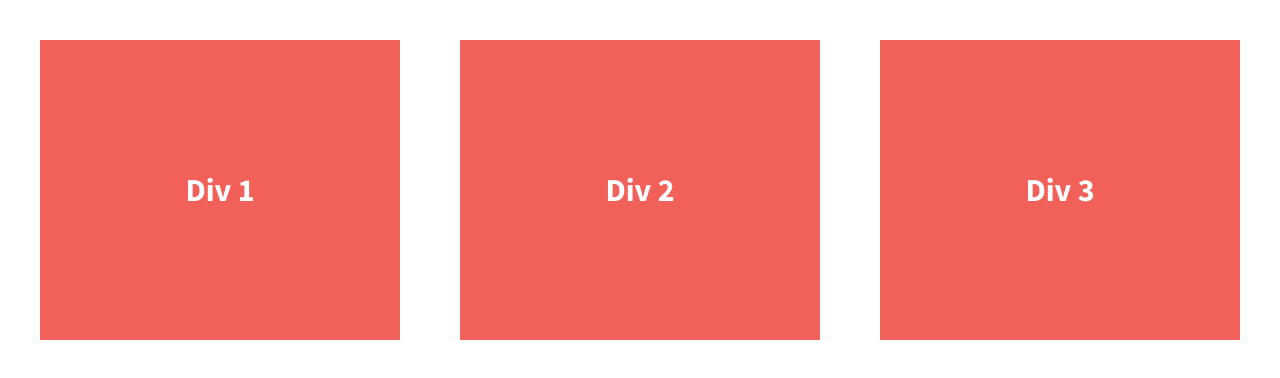
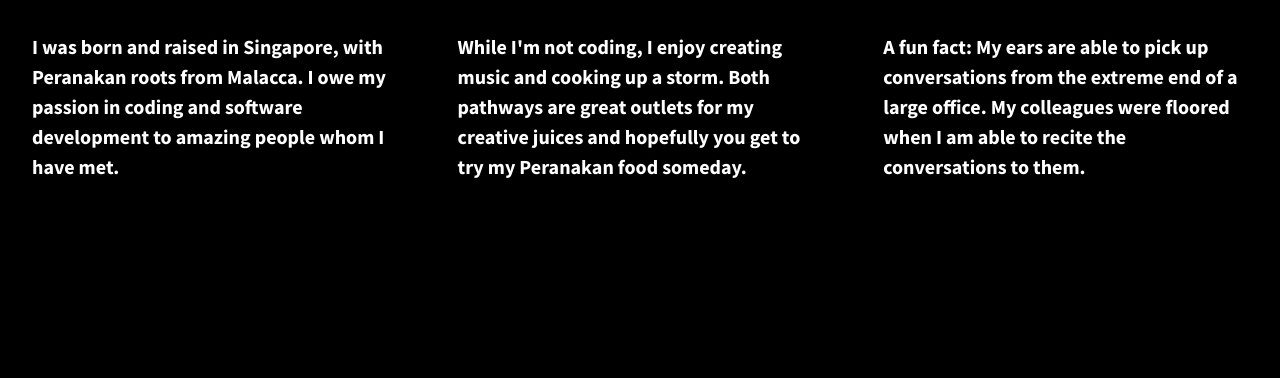
Before and after one commit to Jasmine-tmf/divs-flexbox-grids, a plain HTML site: page index.html in a window 1280 px wide. Drawn offline with nearby package versions, Linux system fonts and the light colour scheme.

Commit message:
Flexbox in the context of a real website peranakan

```diff
--- a/css/main.css
+++ b/css/main.css
@@ -97,38 +97,44 @@ textarea {
 
 
 html {
-  background-color: #fff;
+  background-color: #000000;
   height: 100%;
+  width: 100%;
 }
 
 body {
   font-family: 'Source Sans Pro', sans-serif;
+  font-weight: 700;
   padding: 2em;
-  font-size: 1.25em;
+  color: #000000;
   height: 100%;
 }
 
 .wrapper {
   /*add display:flex and set justify-content to space-between*/
-  font-weight: 700;
   display: flex;
+  flex-flow: row wrap;
   justify-content: space-between;
+  align-items: center;
 }
 
 .div-1, .div-2, .div-3 {
   /*give the divs a width of 30%, add display:flex, set justify-content and align-items to center*/
   color: #fff;
   line-height: 1.5em;
-  font-size: 1.6em;
-  background-color: #f16059;
-  height: 300px;
+  font-size: 1.25em;
+  background-color: #000000;
+  height: auto;
   display: flex;
   width: 30%;
   justify-content: center;
   align-items: center;
 }
 
-
+.wrapper span {
+  font-family: 'Lora', sans-serif;
+  font-size: 1.3em;
+}
 
 
 /* ==========================================================================
@@ -210,6 +216,19 @@ body {
    These examples override the primary ('mobile first') styles.
    Modify as content requires.
    ========================================================================== */
+
+media all and (min-width: 1200px) {
+       .div-1, .div-2, .div-3 {
+         flex-basis: 30%;
+       }
+
+.div-1, .div-2 {
+         border-right-style: solid;
+         border-right-width: thin;
+         border-right-color: #ffffff;
+         padding-right: 30px;
+       }
+}
 
 @media print,
        (-webkit-min-device-pixel-ratio: 1.25),
--- a/index.html
+++ b/index.html
@@ -23,13 +23,13 @@
 
         <section class="wrapper">
             <div class="div-1">
-                Div 1
+                I was born and raised in Singapore, with Peranakan roots from Malacca. I owe my passion in coding and software development to amazing people whom I have met.
             </div>
             <div class="div-2">
-                Div 2
+                While I'm not coding, I enjoy creating music and cooking up a storm. Both pathways are great outlets for my creative juices and hopefully you get to try my Peranakan food someday.
             </div>
             <div class="div-3">
-                Div 3
+                A fun fact: My ears are able to pick up conversations from the extreme end of a large office. My colleagues were floored when I am able to recite the conversations to them.
             </div>
         </section>
 
```
